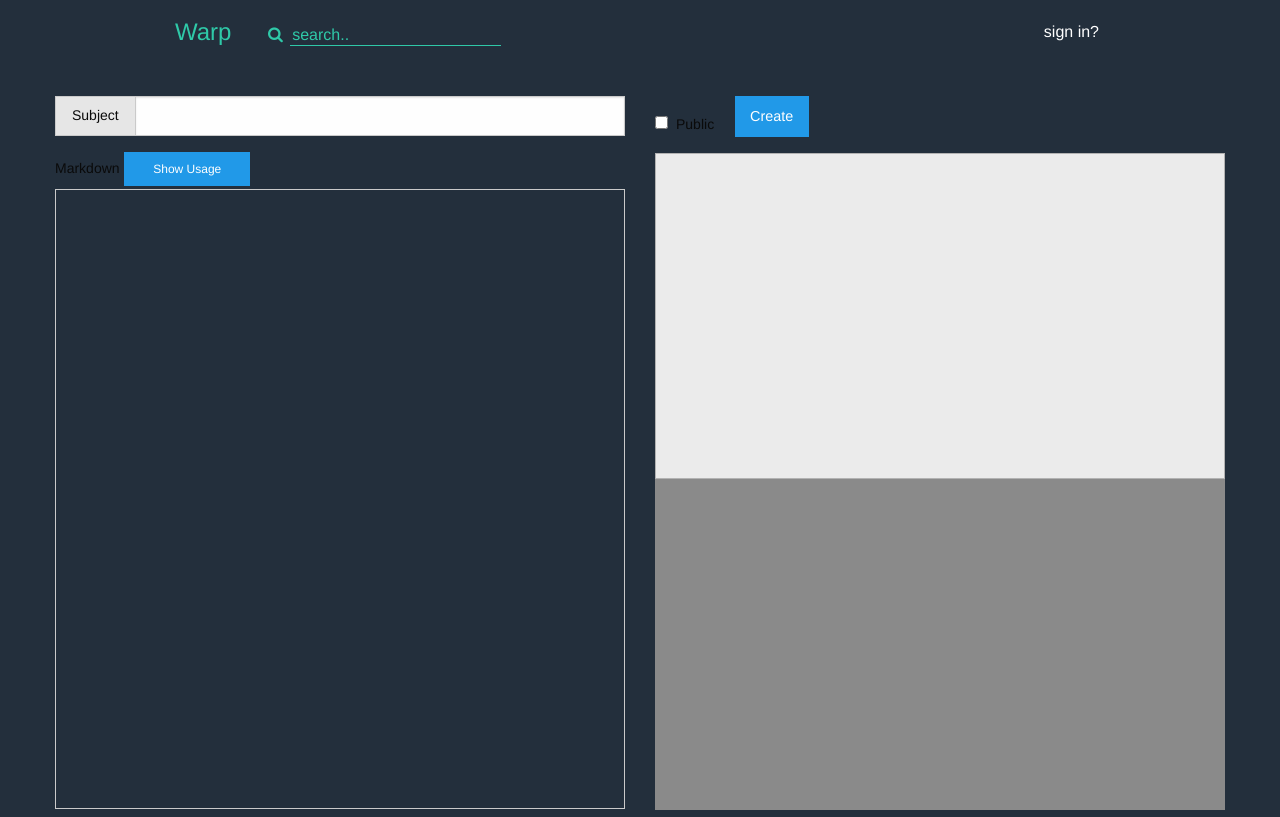
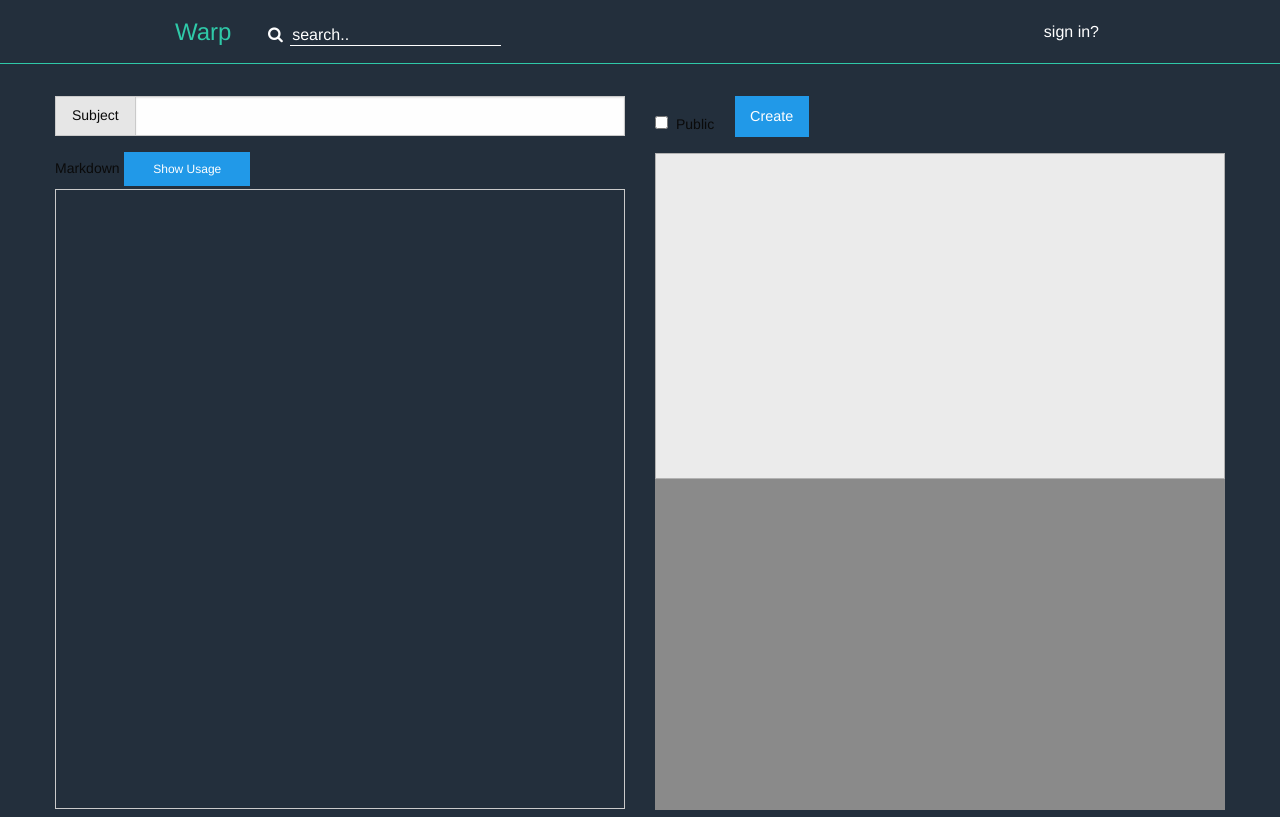
Before and after one commit to SaturDJang/warp, a Django app: page /create in a window 1280 px wide. Run offline with Django 3.2, Linux system fonts and the light colour scheme; style sheets or scripts are compiled from the project's sources; parts of the project's set-up code (start-up, migrations or seed data) failed here and were passed over; some libraries are stand-ins or nearby versions.

Commit message:
Header Design Develop

```diff
--- a/warp/static/sass/mobile/header.scss
+++ b/warp/static/sass/mobile/header.scss
@@ -3,6 +3,7 @@ div#header {
   height: $desktop-header-height;
   max-width: none;
   margin-bottom: 32px;
+  border-bottom: 1px solid $key-green-color;
 
   div.large-centered {
     height: 100%;
@@ -22,30 +23,30 @@ div#header {
         border-top: none;
         border-right: none;
         border-left: none;
-        border-bottom: 1px solid $key-green-color;
+        border-bottom: 1px solid white;
         background: none;
         outline: none;
-        color: $key-green-color;
+        color: white;
       }
 
       input::-webkit-input-placeholder { /* WebKit, Blink, Edge */
-          color: $key-green-color;
+          color: white;
         }
       input:-moz-placeholder { /* Mozilla Firefox 4 to 18 */
-          color: $key-green-color;
+          color: white;
           opacity:  1;
         }
       input::-moz-placeholder { /* Mozilla Firefox 19+ */
-          color: $key-green-color;
+          color: white;
           opacity:  1;
         }
       input:-ms-input-placeholder { /* Internet Explorer 10-11 */
-          color: $key-green-color;
+          color: white;
         }
 
       i {
         margin-right: 3px;
-        color: $key-green-color;
+        color: white;
       }
     }
 
@@ -68,7 +69,8 @@ div#header {
         color: white;
       }
       span.user-name {
-        color: $key-green-color;
+        color: $key-orange-color;
+        cursor: pointer;
       }
       form {
         margin: 6px;
```
